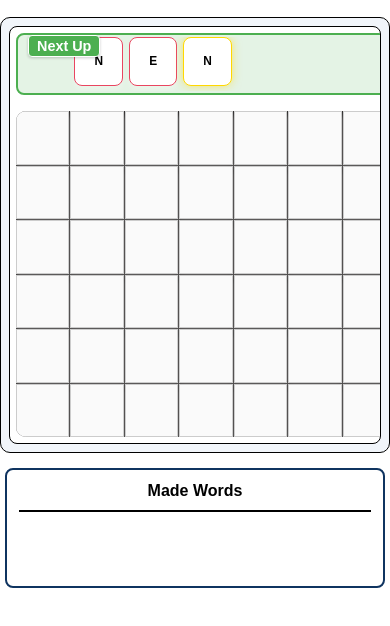
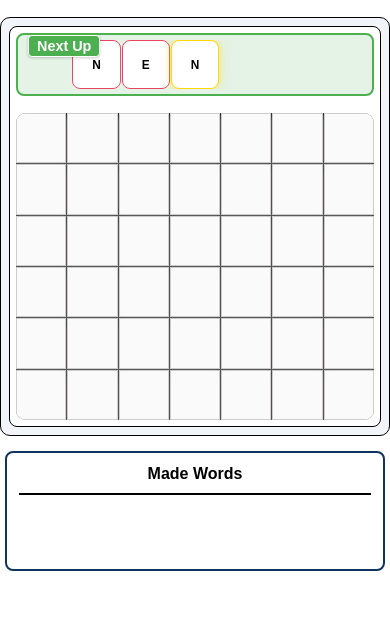
Before and after one commit to yidinghou/wordtris, a website with bundled scripts: page docs/index.html in a window 390 px wide. Shown: the part 110-736 px from the top of the page. Built offline with nearby package versions, Linux system fonts and the light colour scheme.

Commit message:
fixed game board width

```diff
--- a/docs/styles/styles.css
+++ b/docs/styles/styles.css
@@ -386,9 +386,9 @@ body {
 
     .game-board {
         order: 1;
-        padding: 3px;
-        max-width: 100vw;
-        width: 100vw;
+        padding: 5px;
+        width: 100%;
+        max-width: 100%;
         box-sizing: border-box;
         overflow: hidden;
         margin: 0;
@@ -396,9 +396,9 @@ body {
     }
 
     .game-board-container {
-        padding: 2px;
-        max-width: calc(100vw - 6px);
-        width: calc(100vw - 6px);
+        padding: 5px;
+        width: 100%;
+        max-width: 100%;
         box-sizing: border-box;
         overflow: hidden;
         margin: 0;
@@ -441,25 +441,32 @@ body {
         max-height: none !important;
         min-width: 0 !important;
         min-height: 0 !important;
-        border-width: 0.5px;
-        font-size: calc(0.6em + 1vw);
-        font-weight: bold;
+        border-width: 0.5px !important;
+        font-size: calc(0.6em + 1vw) !important;
+        font-weight: bold !important;
         box-sizing: border-box !important;
+        display: flex !important;
+        align-items: center !important;
+        justify-content: center !important;
+        flex-shrink: 0 !important;
+        flex-grow: 1 !important;
     }
 
     #game-board {
         display: grid !important;
-        grid-template-columns: repeat(7, 1fr) !important;
-        grid-template-rows: repeat(6, 1fr) !important;
+        grid-template-columns: repeat(7, minmax(0, 1fr)) !important;
+        grid-template-rows: repeat(6, minmax(0, 1fr)) !important;
         gap: 1px !important;
         padding: 0 !important;
-        max-width: calc(100vw - 10px) !important;
-        width: calc(100vw - 10px) !important;
-        height: calc((100vw - 10px) * 6 / 7) !important;
+        width: 100% !important;
+        max-width: 100% !important;
+        aspect-ratio: 7/6 !important;
         justify-content: stretch !important;
         align-items: stretch !important;
+        justify-items: stretch !important;
+        align-content: stretch !important;
         overflow: hidden !important;
-        margin: 0 auto !important;
+        margin: 0 !important;
         box-sizing: border-box !important;
     }
 
@@ -471,23 +478,25 @@ body {
 
     #preview-container {
         display: grid !important;
-        grid-template-columns: repeat(7, 1fr) !important;
-        grid-template-rows: 1fr !important;
+        grid-template-columns: repeat(7, minmax(0, 1fr)) !important;
+        grid-template-rows: minmax(0, 1fr) !important;
         gap: 1px !important;
         justify-content: stretch !important;
         align-items: stretch !important;
-        max-width: calc(100vw - 10px) !important;
-        width: calc(100vw - 10px) !important;
-        height: calc((100vw - 10px) / 7) !important;
+        justify-items: stretch !important;
+        align-content: stretch !important;
+        width: 100% !important;
+        max-width: 100% !important;
+        aspect-ratio: 7/1 !important;
         overflow: hidden !important;
         padding: 0 !important;
-        margin: 0 auto !important;
+        margin: 0 !important;
         box-sizing: border-box !important;
     }
 
     #preview-container > div {
-        width: calc((100vw - 50px) / 7) !important;
-        height: calc((100vw - 50px) / 7) !important;
+        width: 100% !important;
+        height: 100% !important;
         display: flex !important;
         align-items: center !important;
         justify-content: center !important;
@@ -511,11 +520,11 @@ body {
 
     .preview-panel {
         border-width: 2px !important;
-        padding: 2px !important;
-        margin-bottom: 4px !important;
+        padding: 5px !important;
+        margin-bottom: 5px !important;
         overflow: hidden !important;
-        width: calc(100vw - 10px) !important;
-        max-width: calc(100vw - 10px) !important;
+        width: 100% !important;
+        max-width: 100% !important;
         box-sizing: border-box !important;
         background-color: rgba(76, 175, 80, 0.15) !important;
     }
@@ -534,6 +543,13 @@ body {
         border: 1px solid #ffffff !important;
         box-shadow: 0 1px 3px rgba(0,0,0,0.2) !important;
         z-index: 10 !important;
+    }
+
+    /* Force equal width columns on mobile */
+    #game-board > .tile,
+    #preview-container > div {
+        flex: 1 1 0 !important;
+        min-width: 0 !important;
     }
 }
 
```
